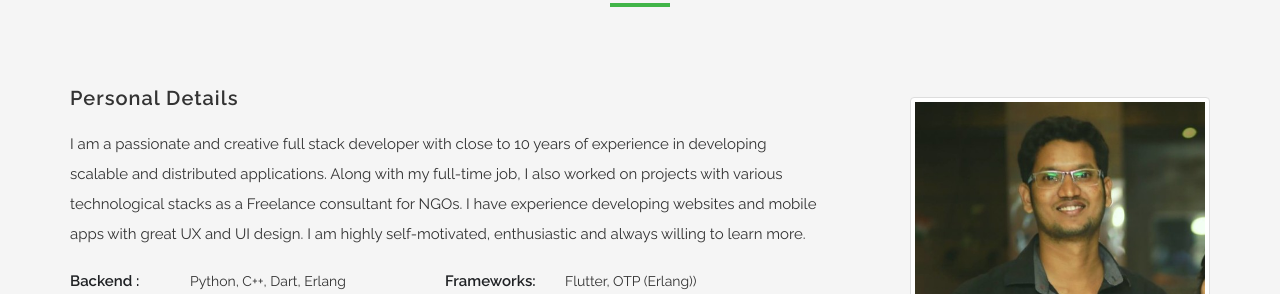
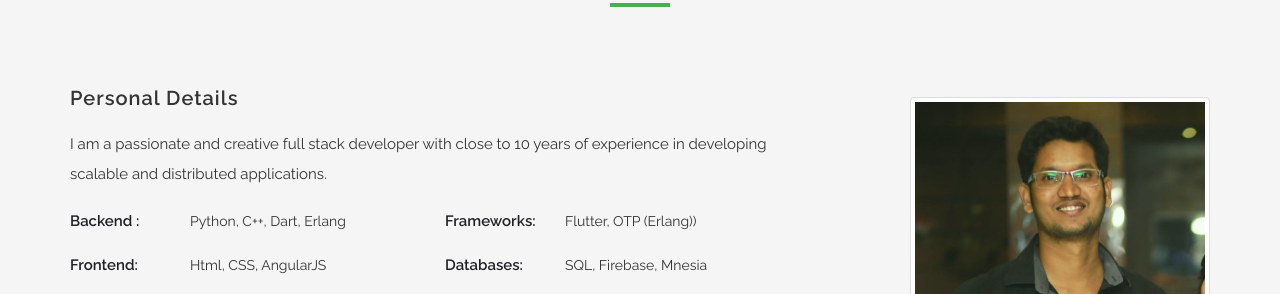
Before and after one commit to pandurangarao/pandurangarao.github.io, a plain HTML site: page index.html in a window 1280 px wide. Shown: the part 920-1214 px from the top of the page. Drawn offline with Linux system fonts and the light colour scheme.

Commit message:
Update index.html

```diff
--- a/index.html
+++ b/index.html
@@ -155,8 +155,7 @@
                         <div class="introduce">
                             <h2 class="title">Personal Details</h2>
 
-                            <p>I am a passionate and creative full stack developer with close to 10 years of experience in developing scalable and distributed applications. Along with my full-time job, I also worked on projects with various technological stacks as a Freelance consultant for NGOs. I have experience developing websites and mobile apps with great UX and UI design. I am highly self-motivated, enthusiastic and always willing to learn more.
-                                    </p>
+                            <p>I am a passionate and creative full stack developer with close to 10 years of experience in developing scalable and distributed applications.</p>
 
                             <div class="presonal-inform">
                                 <ul>
```
